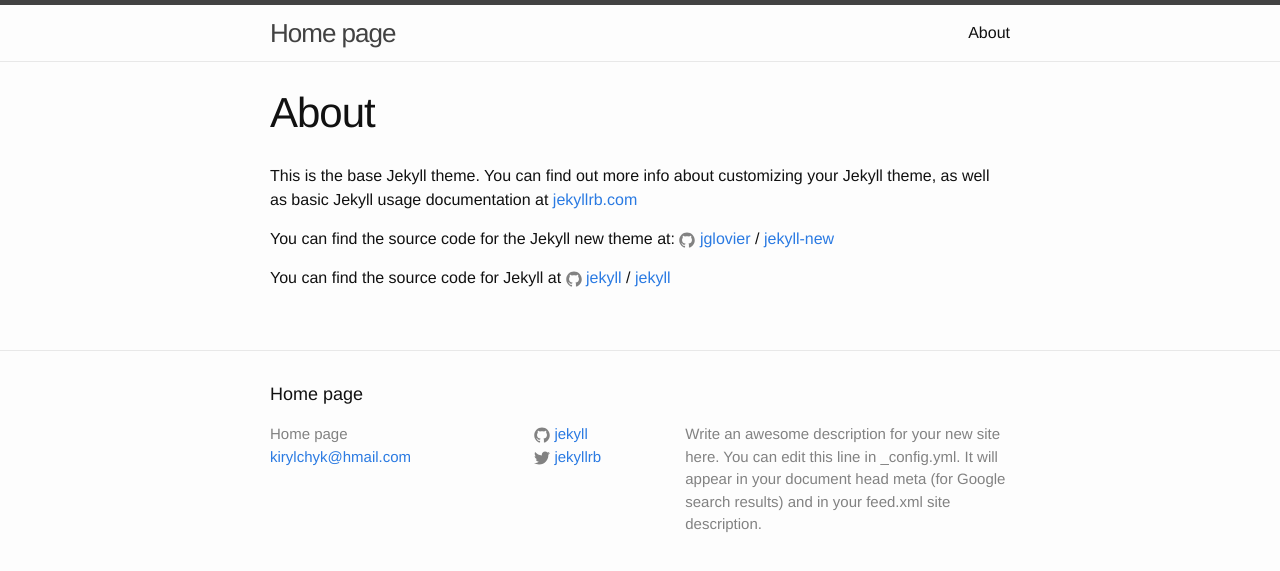
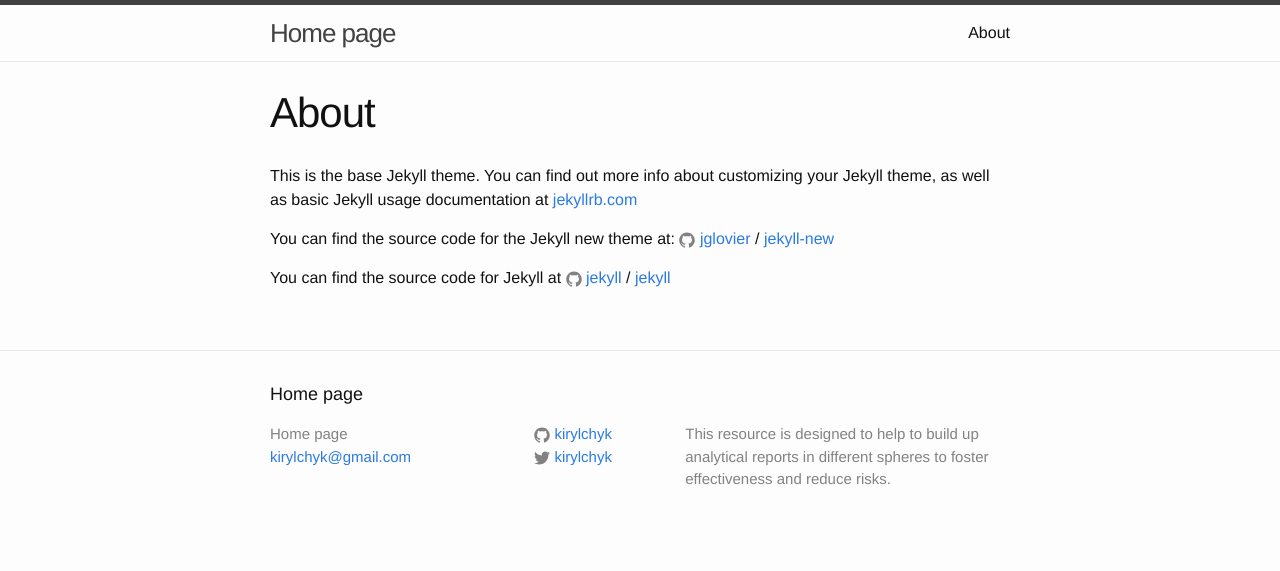
Before and after one commit to Kirylchyk/kirylchyk.github.io, a Jekyll site: the page built from about.md, in a window 1280 px wide. Shown: the top 571 px of the page. Built offline with Jekyll 4.4.1, drawn with Linux system fonts in a browser that asks for light colours.

Commit message:
Update _config.yml

```diff
--- a/_config.yml
+++ b/_config.yml
@@ -7,15 +7,13 @@
 
 # Site settings
 title: Home page
-email: kirylchyk@hmail.com
+email: kirylchyk@gmail.com
 description: > # this means to ignore newlines until "baseurl:"
-  Write an awesome description for your new site here. You can edit this
-  line in _config.yml. It will appear in your document head meta (for
-  Google search results) and in your feed.xml site description.
+  This resource is designed to help to build up analytical reports in different spheres to foster effectiveness and reduce risks.
 baseurl: "" # the subpath of your site, e.g. /blog
-url: "http://yourdomain.com" # the base hostname & protocol for your site
-twitter_username: jekyllrb
-github_username:  jekyll
+url: "http://analytics-in-use.com" # the base hostname & protocol for your site
+twitter_username: kirylchyk
+github_username:  kirylchyk
 
 # Build settings
 markdown: kramdown
```
